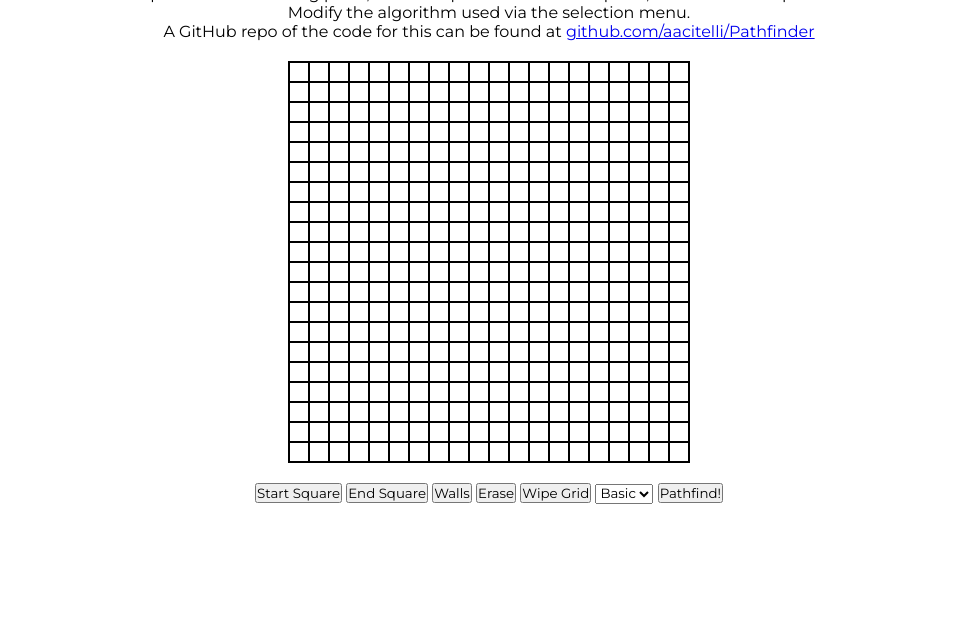
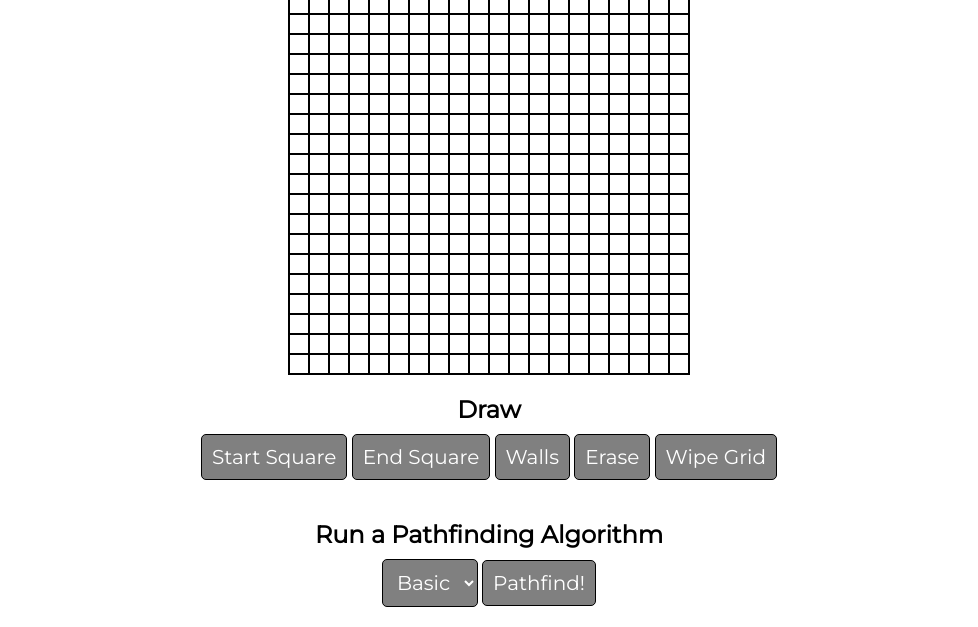
Before and after one commit to aacitelli/Pathfinder, a plain HTML site: page index.html in a window 1280 px wide. Shown: the part 183-810 px from the top of the page, without its empty margins (151-1129 px from the left). Drawn offline with Linux system fonts and the light colour scheme.

Commit message:
Minor CSS changes

```diff
--- a/SassCSS/styles.scss
+++ b/SassCSS/styles.scss
@@ -26,7 +26,6 @@
 
 #pageElementsContainer
 {
-    margin-top: 10%;
 
     text-align: center;
 
@@ -88,3 +87,20 @@
 {
     background-color: gray;
 }
+
+button, select
+{
+    padding: 10px;
+    border-radius: 5px;
+
+    color: white;
+    background: gray;
+
+    border: 1px black solid;
+    font-size: 20px;
+}
+
+h2
+{
+    margin: 10px 0;
+}
--- a/Scripts/canvas.js
+++ b/Scripts/canvas.js
@@ -309,7 +309,7 @@ function intuitivePathfinder()
     let gridItems = document.querySelectorAll(".gridItem");
 
     // Starts with a debug value so if the user doesn't put a start block, it's diagnosable
-    let startBlockIndex = getStartBlockIndex(gridItems);
+    startBlockIndex = getStartBlockIndex(gridItems);
 
     if (startBlockIndex === -1)
     {
@@ -328,6 +328,8 @@ function intuitivePathfinder()
     /* Starts the actual pathfinding process */
     checkSurroundings(gridItems, startBlockIndex);
 }
+
+var startBlockIndex;
 
 function checkSurroundings(gridItems, currIndex)
 {
@@ -353,7 +355,11 @@ function checkSurroundings(gridItems, currIndex)
 
     // Making this a checked index and shading it in to signify so
     checkedIndexes.push(currIndex);
-    gridItems[currIndex].classList.toggle("gray");
+
+    if (currIndex !== startBlockIndex)
+    {
+        gridItems[currIndex].classList.toggle("gray");
+    }
 
     // * Checking for the goal
 
--- a/index.html
+++ b/index.html
@@ -36,7 +36,7 @@
                 <h1>Pathfinder</h1>
                 <p>Use the blue square to set a starting point, the red square to set an end point, and the black squares to make walls.</p>
                 <p>Modify the algorithm used via the selection menu.</p>
-                <p>A GitHub repo of the code for this can be found at <a href="https://github.com/aacitelli/Pathfinder">github.com/aacitelli/Pathfinder</a></p>
+                <p style="margin-top: 20px">A GitHub repo of the code for this can be found at <a href="https://github.com/aacitelli/Pathfinder">github.com/aacitelli/Pathfinder</a></p>
             </div>
 
             <!-- Canvas Used For Drawing -->
@@ -45,12 +45,15 @@
             <!-- Buttons w/ Various Functionalities -->
             <div id="optionsContainer">
 
+                <h2>Draw</h2>
+
                 <button id="blueSquareButton">Start Square</button>
                 <button id="redSquareButton">End Square</button>
                 <button id="blackSquareButton">Walls</button>
                 <button id="eraseButton">Erase</button>
                 <button id="wipeButton">Wipe Grid</button>
 
+                <h2 style="margin-top: 40px">Run a Pathfinding Algorithm</h2>
                 <!-- Selection for Algorithm Type -->
                 <select>
                     <option value="basic">Basic</option>
```
Also changed, not shown: SassCSS/styles.css, 1 other file.
